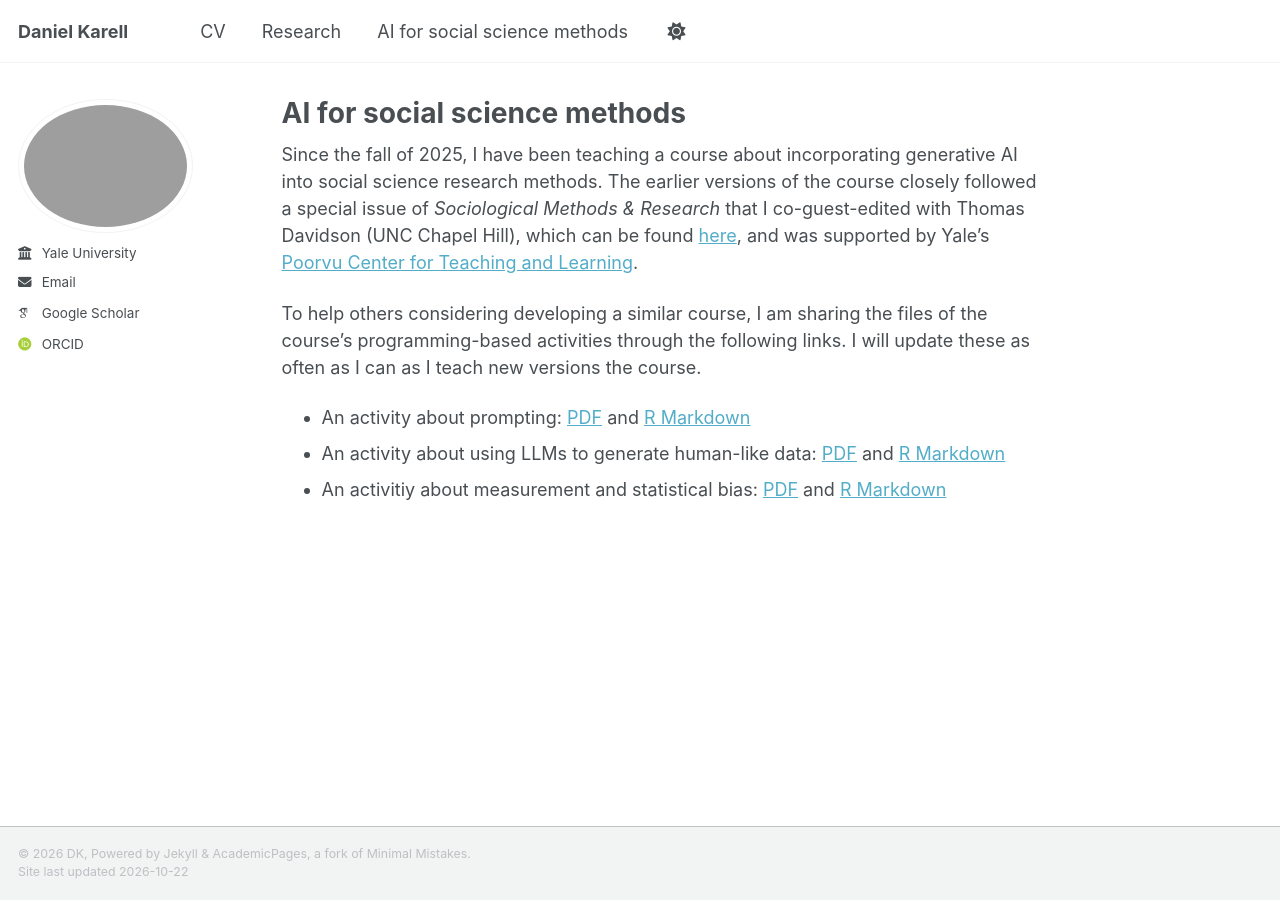
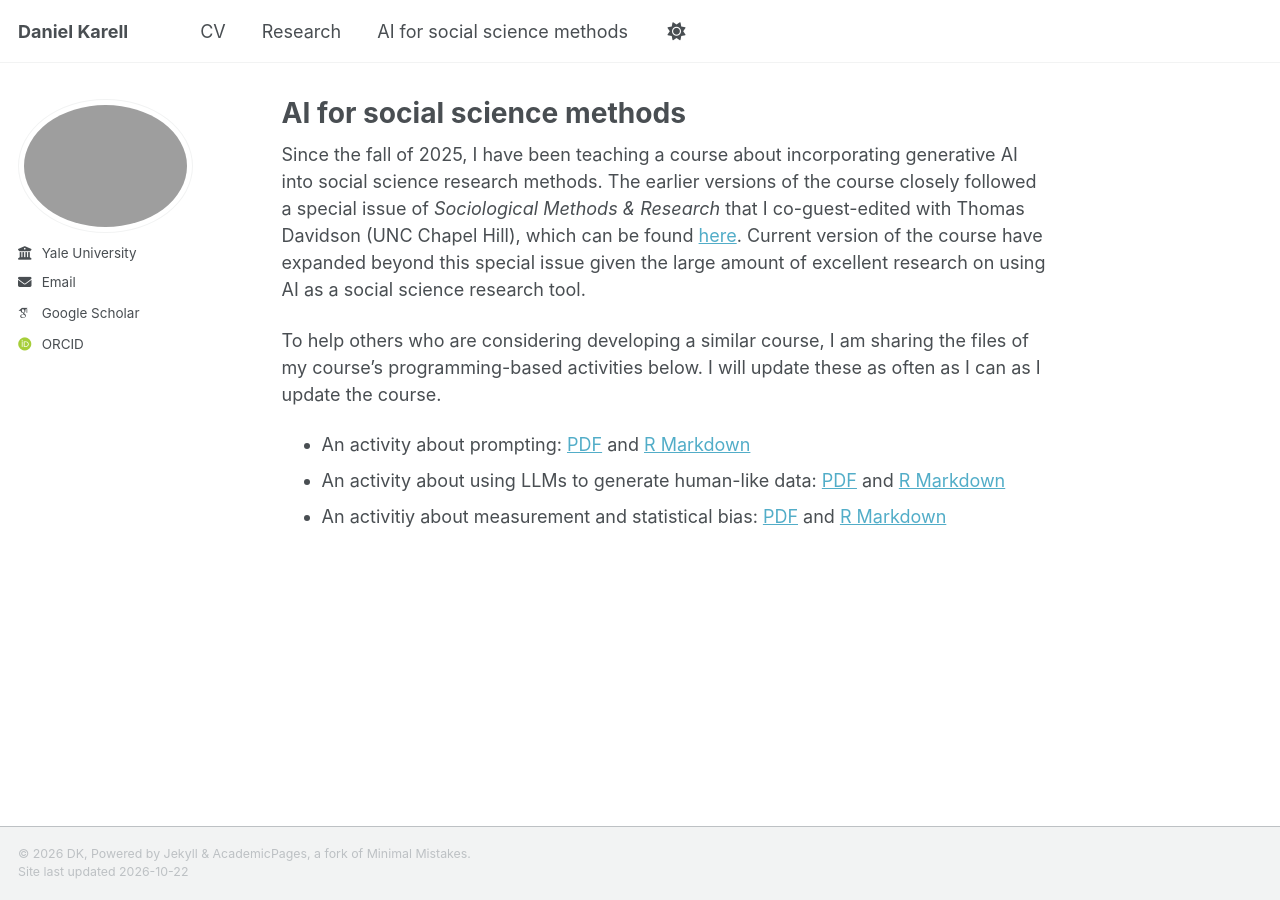
Before and after one commit to dkarell/dkarell.github.io, a Jekyll site: the page built from _pages/ai_for_social_science_methods.md, in a window 1280 px wide. Built offline with Jekyll 4.4.1, drawn with Linux system fonts in a browser that asks for light colours; some web fonts are replaced; a script that is not in the unit is left out.

Commit message:
Update ai_for_social_science_methods.md

```diff
--- a/_pages/ai_for_social_science_methods.md
+++ b/_pages/ai_for_social_science_methods.md
@@ -5,9 +5,9 @@ author_profile: true
 ---
 
 
-Since the fall of 2025, I have been teaching a course about incorporating generative AI into social science research methods. The earlier versions of the course closely followed a special issue of *Sociological Methods & Research* that I co-guest-edited with Thomas Davidson (UNC Chapel Hill), which can be found [here](https://journals.sagepub.com/toc/smra/54/3), and was supported by Yale's [Poorvu Center for Teaching and Learning](https://poorvucenter.yale.edu/).
+Since the fall of 2025, I have been teaching a course about incorporating generative AI into social science research methods. The earlier versions of the course closely followed a special issue of *Sociological Methods & Research* that I co-guest-edited with Thomas Davidson (UNC Chapel Hill), which can be found [here](https://journals.sagepub.com/toc/smra/54/3). Current version of the course have expanded beyond this special issue given the large amount of excellent research on using AI as a social science research tool.
 
-To help others considering developing a similar course, I am sharing the files of the course's programming-based activities through the following links. I will update these as often as I can as I teach new versions the course.
+To help others who are considering developing a similar course, I am sharing the files of my course's programming-based activities below. I will update these as often as I can as I update the course.
 
 - An activity about prompting: [PDF](https://www.dropbox.com/scl/fi/hlg89qvb3n8mevpbj0v00/activity_1_prompting_v2.pdf?rlkey=uzfgvysaooblbi9nrr9ocw69c&st=z0e3672d&dl=0) and [R Markdown](https://www.dropbox.com/scl/fi/ann9zxnwcepv7ib15nz59/activity_1_prompting_v2.Rmd?rlkey=18hxmmciyfh5qg076scme2i3m&st=3xe7byja&dl=0)
 - An activity about using LLMs to generate human-like data: [PDF](https://www.dropbox.com/scl/fi/88d7py5s0ntmtdr1z6fgm/activity_2_siliconsubjects_v2.pdf?rlkey=uialpeghhstu9q8mgisiosz1x&st=hnisf4pz&dl=0) and [R Markdown](https://www.dropbox.com/scl/fi/lym1qpxj0qso5h6zo8z3n/activity_2_siliconsubjects_v2.Rmd?rlkey=psuwibn3s8kao7b5x50pm3w1j&st=e903abc0&dl=0)
```
